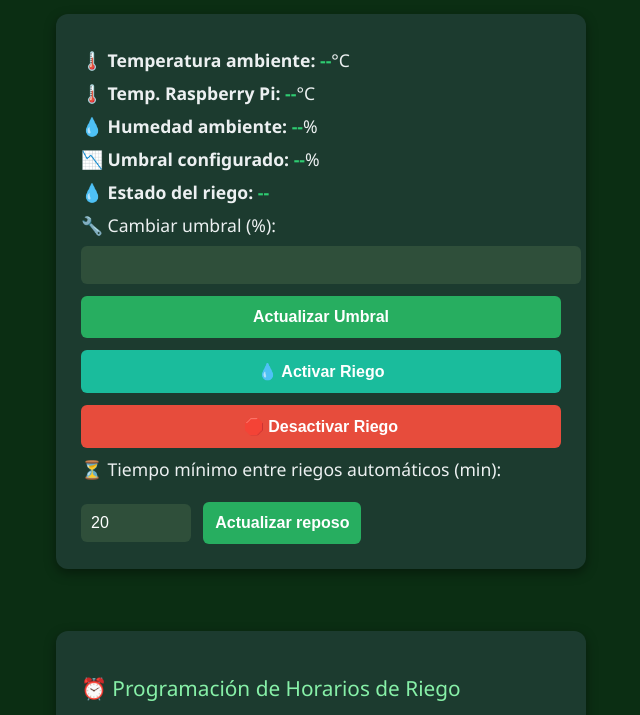
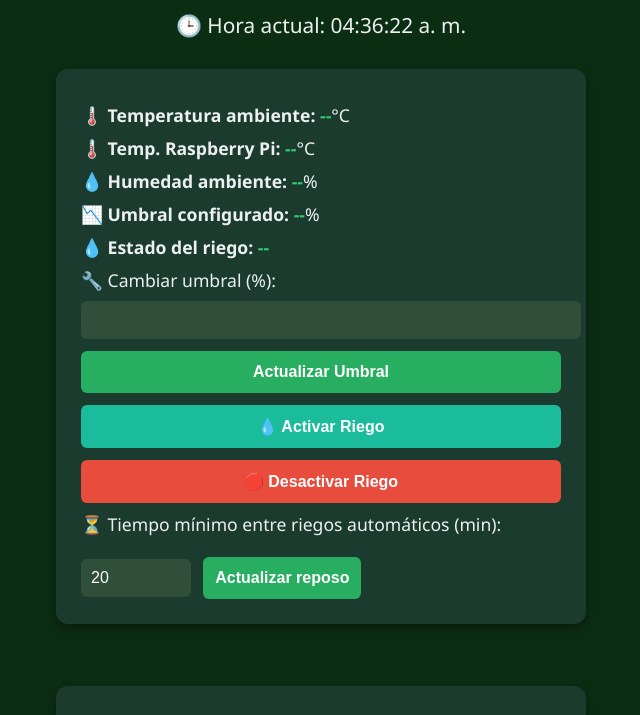
Before and after one commit to DavSanp/GreenDrop, a plain HTML site: page src/static/index.html in a window 1280 px wide. Shown: the part 128-843 px from the top of the page, without its empty margins (319-959 px from the left). Drawn offline with Linux system fonts and the light colour scheme; no server answers.

Commit message:
Tu mensaje de actualización

```diff
--- a/src/static/index.html
+++ b/src/static/index.html
@@ -113,6 +113,9 @@
 <body>
   <div id="notificaciones"></div>
   <h1>🌿 GreenDrop</h1>
+  <p style="text-align:center;font-size:1.3em;">
+    <span id="hora-actual"></span>
+  </p>
   <div class="container">
     <div class="card">
       <p><strong>🌡️ Temperatura ambiente:</strong> <span id="temperatura" class="status">--</span>°C</p>
@@ -179,6 +182,14 @@
         </div>`;
       setTimeout(() => { div.innerHTML = ""; }, 3600);
     }
+
+    function actualizarHora() {
+      const ahora = new Date();
+      let texto = ahora.toLocaleTimeString('es-CO', { hour: '2-digit', minute: '2-digit', second: '2-digit' });
+      document.getElementById('hora-actual').innerText = "🕒 Hora actual: " + texto;
+    }
+    setInterval(actualizarHora, 1000);
+    actualizarHora();
 
     async function cargarDatos() {
       try {
@@ -264,7 +275,6 @@
           document.getElementById("tabla-registros").style.display = "";
           document.getElementById("no-log").style.display = "none";
           registros.slice(-50).reverse().forEach(reg => {
-            // reg: [fecha, evento, temp, hum]
             const tr = document.createElement("tr");
             reg.forEach((d, i) => {
               const td = document.createElement("td");
```
